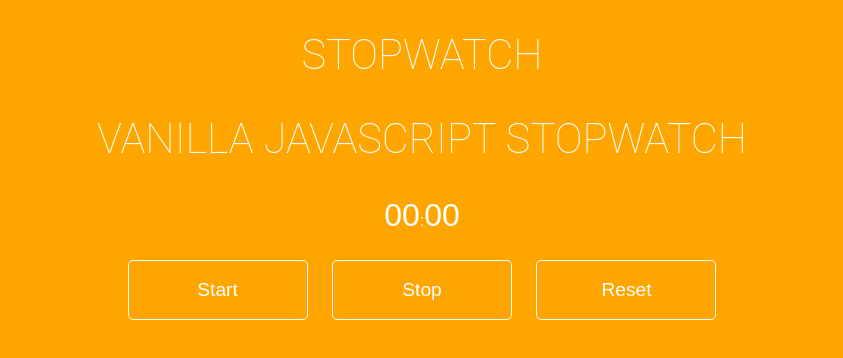
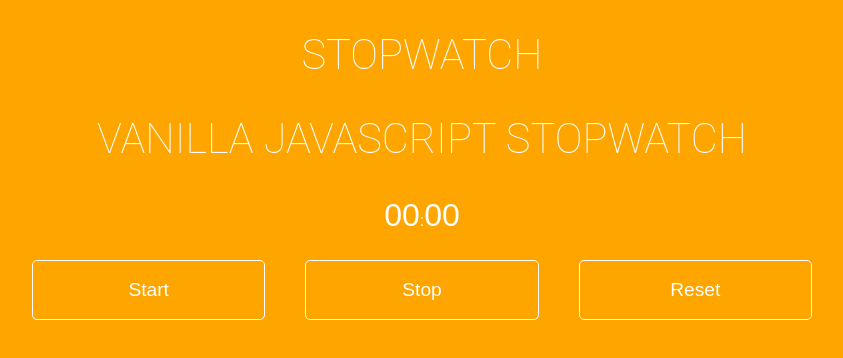
Before and after one commit to N-tyzeent/stopwatch, a plain HTML site: page index.html in a window 1536 px wide. Shown: the whole page, without its empty margins (346-1189 px from the left). Drawn offline with Linux system fonts and the light colour scheme.

Commit message:
media query edit

```diff
--- a/index.html
+++ b/index.html
@@ -12,9 +12,11 @@
       <h1>Stopwatch</h1>
       <h2>Vanilla JavaScript Stopwatch</h2>
       <p><span id="seconds">00</span>:<span id="tens">00</span></p>
+     <div class="buttons">
       <button id="button-start">Start</button>
       <button id="button-stop">Stop</button>
       <button id="button-reset">Reset</button>
+     </div>
     </div>
 
     <script src="./app.js"></script>
--- a/style.css
+++ b/style.css
@@ -46,3 +46,48 @@ button:hover {
 p {
   color: white;
 }
+
+@media (min-width: 375px) {
+  .container,
+  h1,
+  h2,
+  #seconds,
+  #tens,
+  button,
+  button:hover,
+  p {
+    width: 300px;
+  }
+}
+
+@media (min-width: 768px) {
+  .container,
+  h1,
+  h2,
+  #seconds,
+  #tens,
+  button,
+  button:hover,
+  p {
+    width: 400px;
+  }
+}
+
+@media (min-width: 1366px) {
+  .container,
+  h1,
+  h2,
+  #seconds,
+  #tens,
+  button,
+  button:hover,
+  p {
+    width: 800px;
+  }
+
+
+  .buttons{
+    display: flex;
+    gap: 20px;
+  }
+}
```
